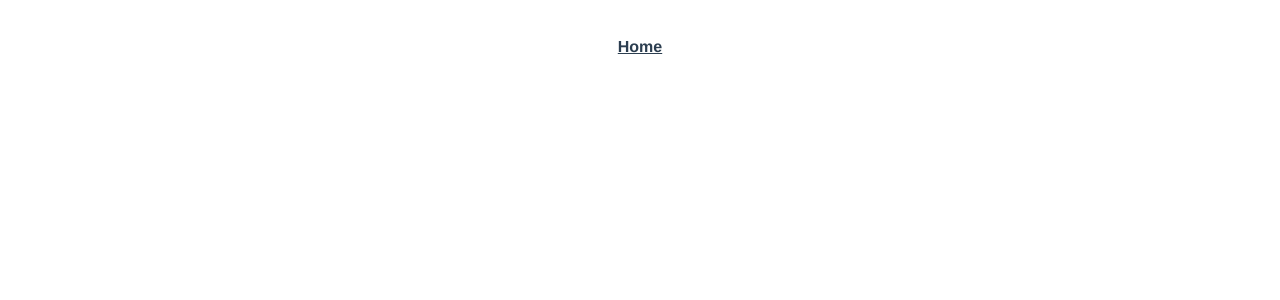
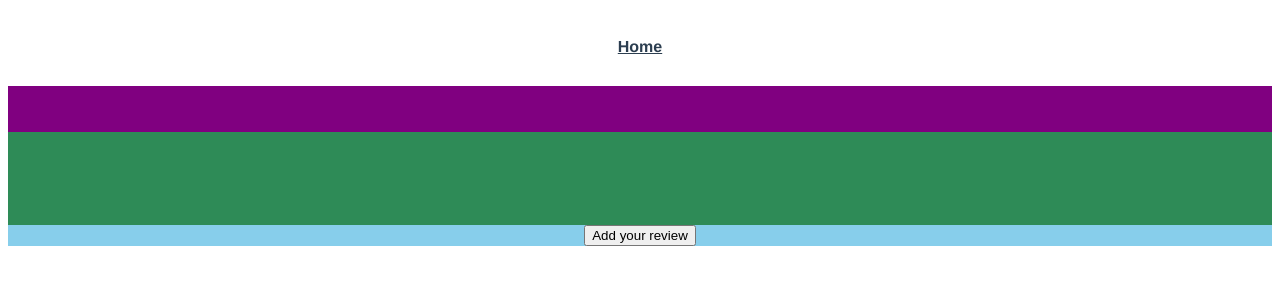
Before and after one commit to jenseneducation-Clara-Berglund/ClarasEvents, a Vue app: page /Profile in a window 1280 px wide. Shown: the top 300 px of the page. Built offline with nearby package versions, Linux system fonts and the light colour scheme.

Commit message:
Add route to ProfilePage and back and tests for profilepage

```diff
--- a/src/views/Home.vue
+++ b/src/views/Home.vue
@@ -1,8 +1,11 @@
 <template>
   <div class="homeContainer">
+    <div class="navContainer">
       <p>CLARAS EVENTS</p>
       <div class="buttonContainer">
-      <Button :click="profileButtonClicked" />
+        <Button @click.native="$router.push('/Profile/')" title="MyProfile" />
+      </div>
+      <div class="eventsContainer">
         <EventItem
           class="eventItem"
           v-for="e in listOfEvents"
@@ -17,44 +20,57 @@
         />
       </div>
     </div>
+  </div>
 </template>
 
 <script>
-import Button from "@/components/Button.vue"
-import EventItem from "@/components/EventItem.vue"
-import EventDetail from "@/components/EventDetail.vue"
-import { mapGetters } from "vuex"
+import Button from "@/components/Button.vue";
+import EventItem from "@/components/EventItem.vue";
+import EventDetail from "@/components/EventDetail.vue";
+import { mapGetters } from "vuex";
 
 export default {
   name: "Home",
   components: {
     Button,
     EventItem,
-    EventDetail
+    EventDetail,
   },
 
   computed: {
-    ...mapGetters(["listOfEvents"])
+    ...mapGetters(["listOfEvents"]),
   },
 
   methods: {
-    profileButtonClicked () {},
-    closeEventModal () {
-      this.showModal = false
+    profileButtonClicked() {},
+    closeEventModal() {
+      this.showModal = false;
     },
-    showEventModal (e) {
-      this.event = e
-      this.showModal = true
-    }
+    showEventModal(e) {
+      this.event = e;
+      this.showModal = true;
+    },
   },
 
-  data () {
+  data() {
     return {
       showModal: false,
-      event: null
-    }
-  }
-}
+      event: null,
+    };
+  },
+};
 </script>
 
-<style></style>
+<style>
+.navContainer {
+  display: flex;
+  flex-direction: row;
+}
+
+.eventsContainer {
+  display: flex;
+
+  justify-content: center;
+  align-items: center;
+}
+</style>
--- a/src/views/Profile.vue
+++ b/src/views/Profile.vue
@@ -1,10 +1,54 @@
 <template>
-  <div class="profileContainer"></div>
+  <div class="profileContainer">
+    <div class="profileContentContainer">
+      <div class="myAttendedEvents"></div>
+      <div class="addReviewContainer"></div>
+      <Button @clicked="reviewButtonClicked()" title="Add your review" />
+      <Review v-if="showReviewModal" />
+    </div>
+  </div>
 </template>
 
 <script>
-export default {}
+import Button from "@/components/Button.vue";
+import Review from "@/components/Review.vue";
+export default {
+  components: {
+    Button,
+    Review,
+  },
+  methods: {
+    reviewButtonClicked() {
+      this.showReviewModal = true;
+    },
+  },
+  data() {
+    return {
+      showReviewModal: false,
+    };
+  },
+};
 </script>
 
 <style>
+.profileContentContainer {
+  display: flex;
+  flex-direction: column;
+  height: 10em;
+  background-color: skyblue;
+}
+.myAttendedEvents {
+  display: flex;
+  flex-direction: column;
+  justify-content: flex-start;
+  height: 10em;
+  background-color: purple;
+}
+
+.addReviewContainer {
+  display: flex;
+  flex-direction: row;
+  height: 20em;
+  background-color: seagreen;
+}
 </style>
```
Also changed, not shown: 1 other file (tests, documents, lock files or other folders). Lines whose indentation alone changed are shown as unchanged.
